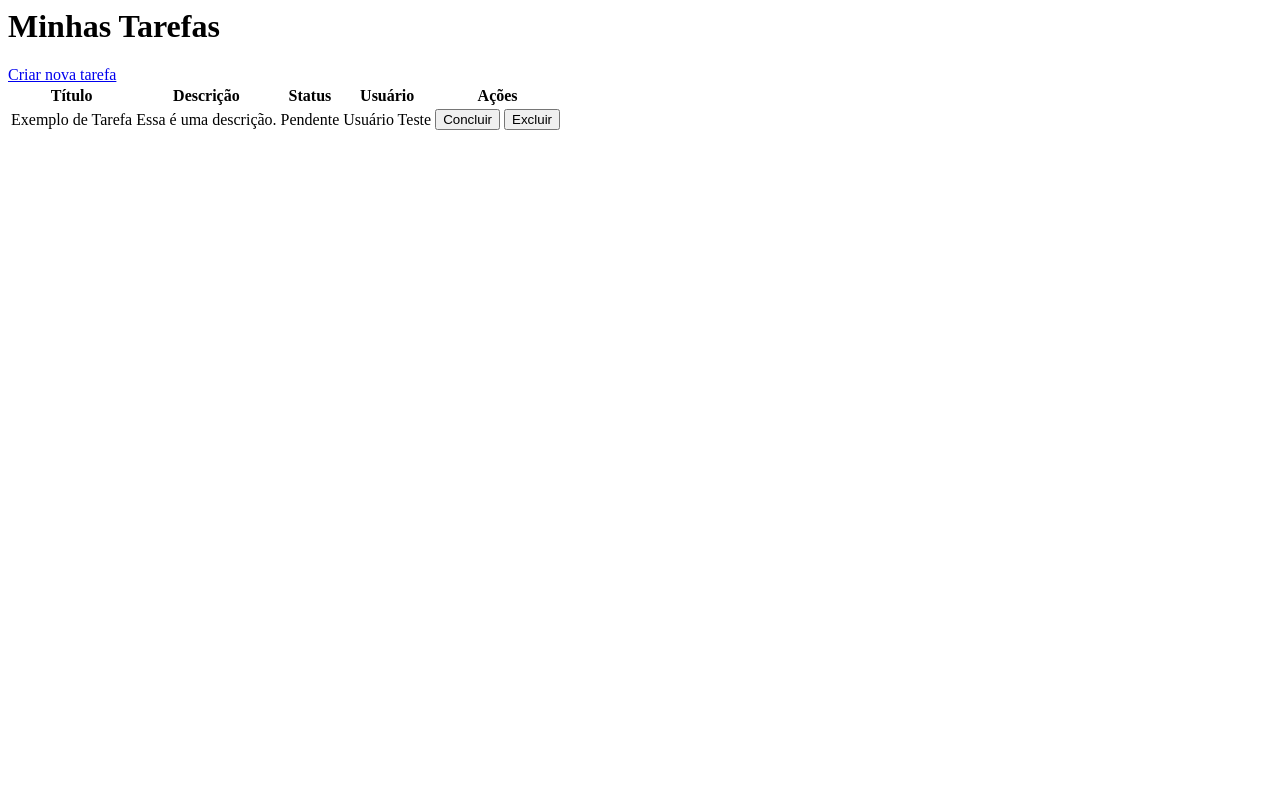
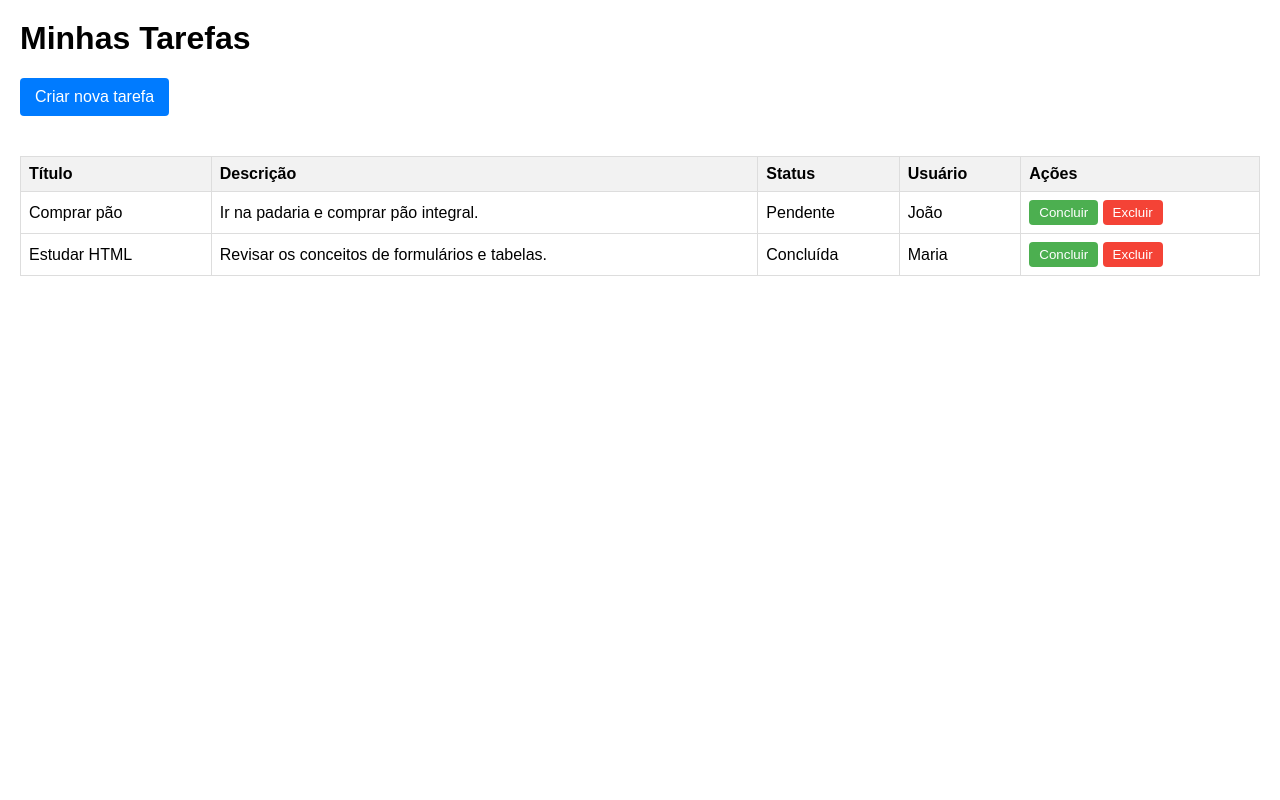
Before and after one commit to brzRaven01001/atividade2, a Flask app: page /tasks in a window 1280 px wide. Run offline with Flask 3, Linux system fonts and the light colour scheme; data that the repository does not hold is empty.

Commit message:
Update tasks.html

```diff
--- a/MVC-flask-master/view/templates/tasks.html
+++ b/MVC-flask-master/view/templates/tasks.html
@@ -1,12 +1,54 @@
 <html>
 <head>
     <title>Minhas Tarefas</title>
+    <style>
+        body {
+            font-family: Arial, sans-serif;
+            margin: 20px;
+        }
+        table {
+            width: 100%;
+            border-collapse: collapse;
+            margin-top: 20px;
+        }
+        th, td {
+            border: 1px solid #ddd;
+            padding: 8px;
+            text-align: left;
+        }
+        th {
+            background-color: #f2f2f2;
+        }
+        .btn-acao {
+            padding: 5px 10px;
+            cursor: pointer;
+            border: none;
+            border-radius: 4px;
+        }
+        .btn-concluir {
+            background-color: #4CAF50;
+            color: white;
+        }
+        .btn-excluir {
+            background-color: #f44336;
+            color: white;
+        }
+        .link-criar {
+            display: inline-block;
+            margin-bottom: 20px;
+            padding: 10px 15px;
+            background-color: #007BFF;
+            color: white;
+            text-decoration: none;
+            border-radius: 4px;
+        }
+    </style>
 </head>
 <body>
 
     <h1>Minhas Tarefas</h1>
 
-    <a href="create_task.html">Criar nova tarefa</a>
+    <a href="create_task.html" class="link-criar">Criar nova tarefa</a>
 
     <table>
         <thead>
@@ -20,13 +62,23 @@
         </thead>
         <tbody>
             <tr>
-                <td>Exemplo de Tarefa</td>
-                <td>Essa é uma descrição.</td>
+                <td>Comprar pão</td>
+                <td>Ir na padaria e comprar pão integral.</td>
                 <td>Pendente</td>
-                <td>Usuário Teste</td>
+                <td>João</td>
                 <td>
-                    <button>Concluir</button>
-                    <button>Excluir</button>
+                    <button class="btn-acao btn-concluir">Concluir</button>
+                    <button class="btn-acao btn-excluir">Excluir</button>
+                </td>
+            </tr>
+            <tr>
+                <td>Estudar HTML</td>
+                <td>Revisar os conceitos de formulários e tabelas.</td>
+                <td>Concluída</td>
+                <td>Maria</td>
+                <td>
+                    <button class="btn-acao btn-concluir">Concluir</button>
+                    <button class="btn-acao btn-excluir">Excluir</button>
                 </td>
             </tr>
         </tbody>
```
